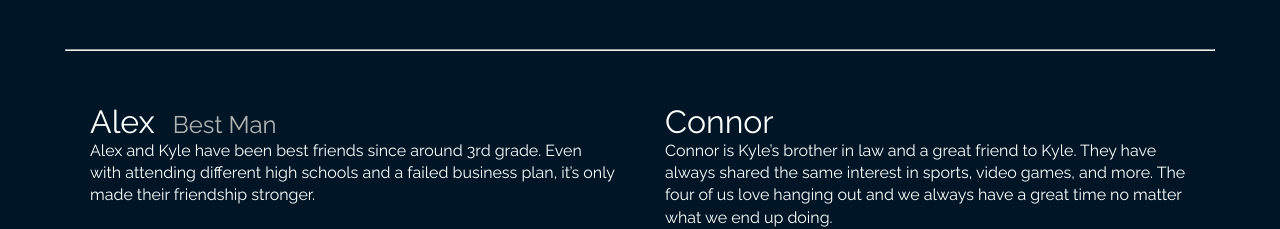
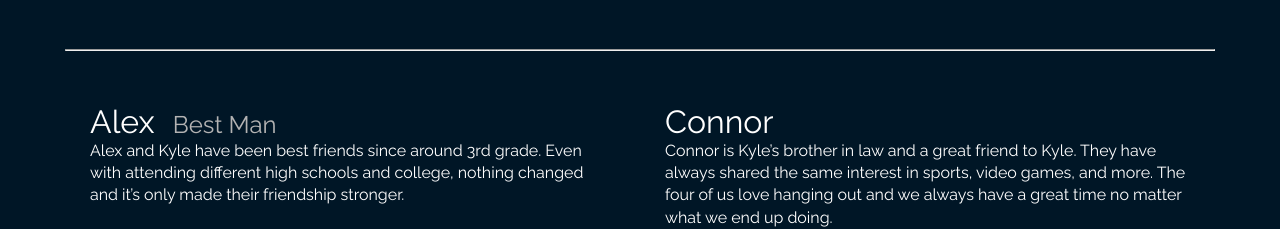
Before and after one commit to KS2015/wedding, a plain HTML site: page wedding-party.html in a window 1280 px wide. Shown: the part 723-952 px from the top of the page. Drawn offline with Linux system fonts and the light colour scheme; some packages are replaced by stand-ins of ours; a script that the page names is missing.

Commit message:
Updated Alex bio

```diff
--- a/wedding-party.html
+++ b/wedding-party.html
@@ -75,8 +75,7 @@
     <div class="row">
       <div class="block">
         <h1>Alex <small>Best Man</small></h1>
-        <p>Alex and Kyle have been best friends since around 3rd grade. Even with attending different high schools and a
-          failed business plan, it’s only made their friendship stronger. </p>
+        <p>Alex and Kyle have been best friends since around 3rd grade. Even with attending different high schools and college, nothing changed and it’s only made their friendship stronger. </p>
       </div>
       <div class="block">
         <h1>Connor</h1>
```
